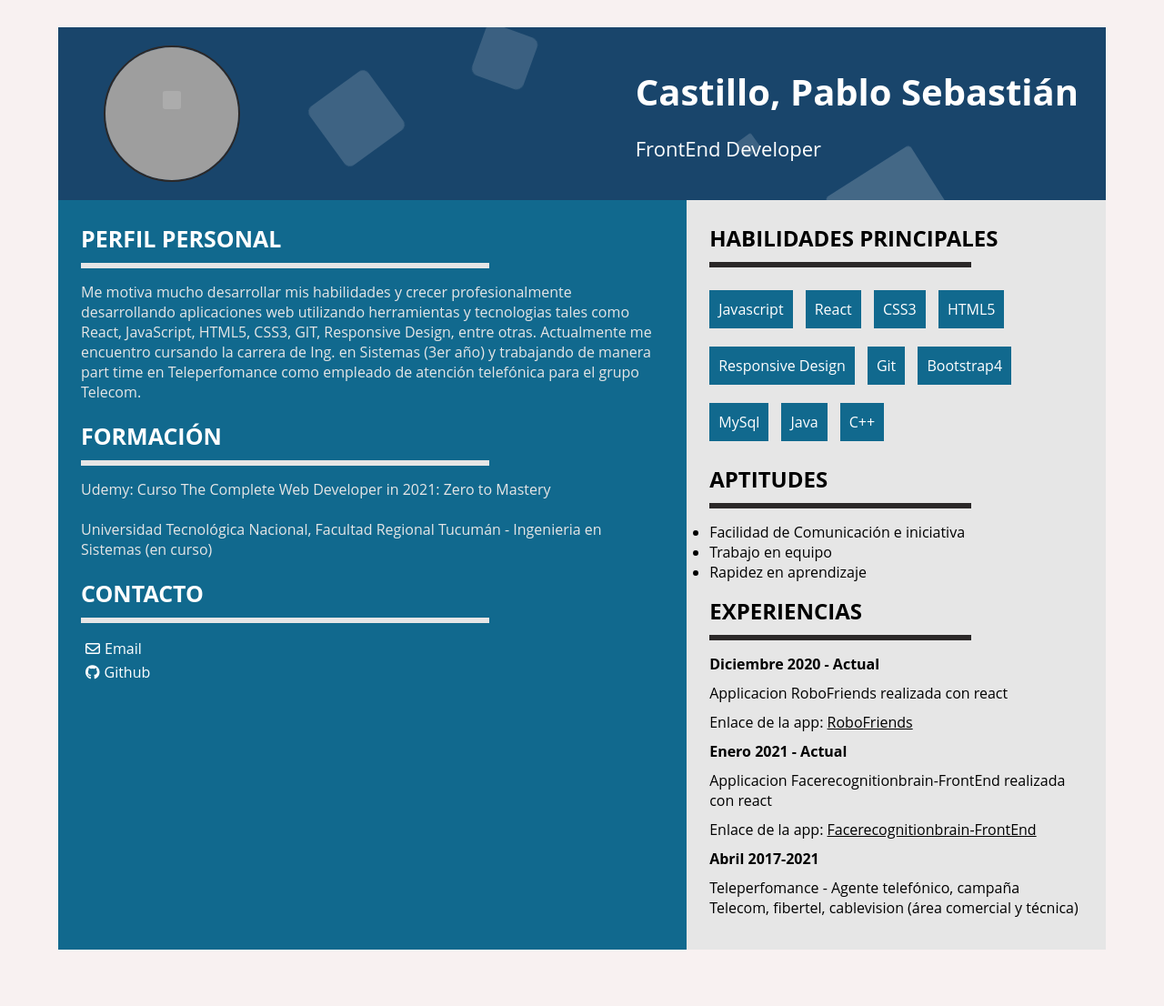
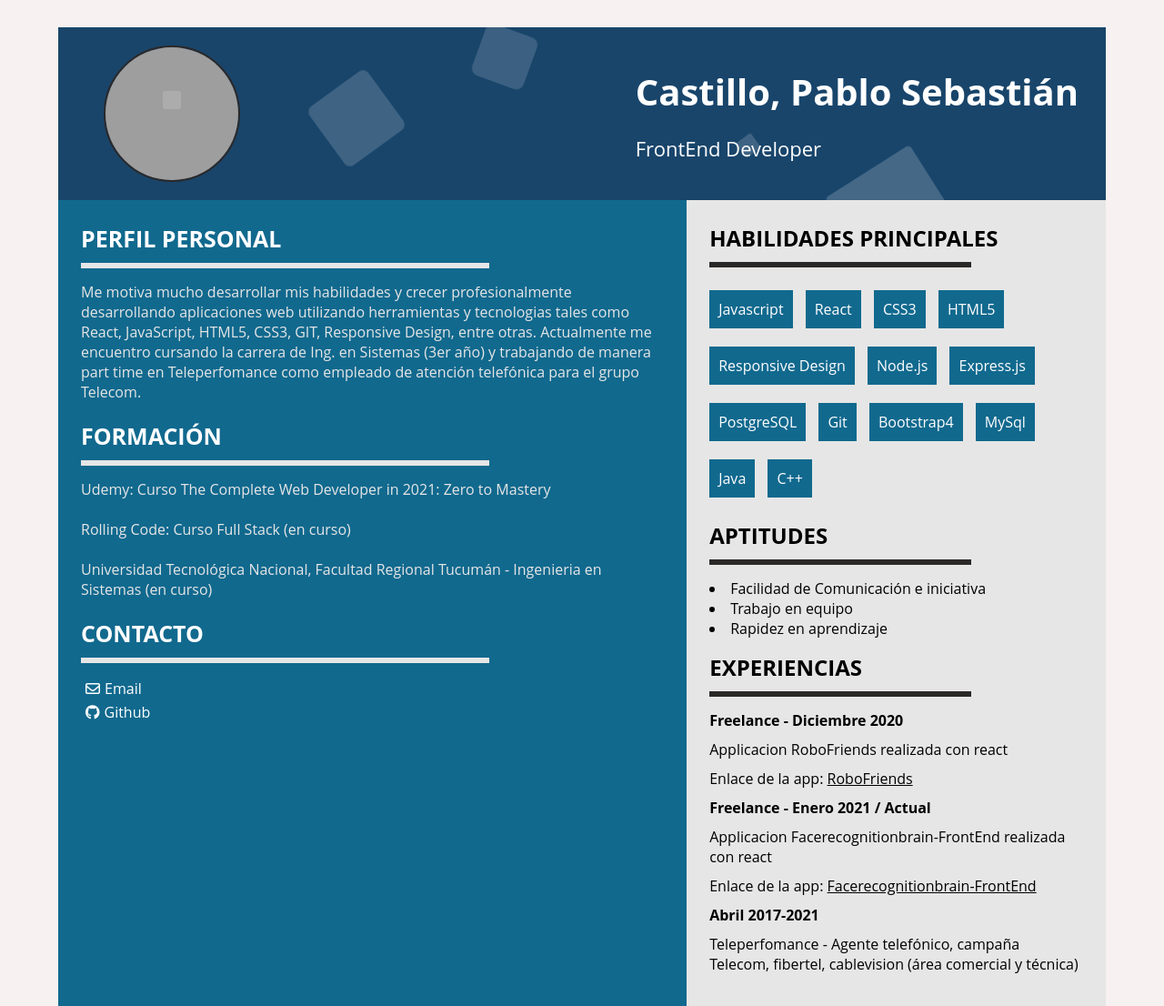
Before and after one commit to psc88/curriculum, a website: page index.html in a window 1280 px wide. Shown: the whole page at 91% size. Before the commit the page ends 1044 px from the top, so only its background shows below. Drawn offline with Linux system fonts and the light colour scheme; grey boxes are pictures that could not be loaded.

Commit message:
Actualizacion de datos

```diff
--- a/css/curriculum.css
+++ b/css/curriculum.css
@@ -55,7 +55,6 @@ header .container {
 .container .date p {
     font-size: 22px;
 }
-
 
 /*----- ----- animacion del fondo ----- -----*/
 
@@ -243,6 +242,10 @@ a {
     padding: 0px;
 }
 
+.main .right-block .aptitudes {
+    list-style-position: inside;
+}
+
 .main .right-block h3 {
     margin-bottom: 10px;
     font-size: 16px;
--- a/index.html
+++ b/index.html
@@ -46,7 +46,8 @@
                 <article class="training">
                     <h2>FORMACIÓN</h2>
                     <hr>
-                    <p>Udemy: Curso The Complete Web Developer in 2021: Zero to Mastery </p><br>
+                    <p>Udemy: Curso The Complete Web Developer in 2021: Zero to Mastery</p><br>
+                    <p>Rolling Code: Curso Full Stack (en curso) </p><br>
                     <p>Universidad Tecnológica Nacional, Facultad Regional Tucumán - Ingenieria en Sistemas (en curso)</p>
                 </article>
                 <article class="training">
@@ -68,6 +69,9 @@
                         <li>CSS3</li>
                         <li>HTML5</li>
                         <li>Responsive Design</li>
+                        <li>Node.js</li>
+                        <li>Express.js</li>
+                        <li>PostgreSQL</li>
                         <li>Git</li>
                         <li>Bootstrap4</li>
                         <li>MySql</li>
@@ -75,6 +79,7 @@
                         <li>C++</li>
                     </ul>
                 </div>
+                <div class="aptitudes">
                     <h2>APTITUDES</h2>
                     <hr>
                       <ul>
@@ -82,14 +87,15 @@
                         <li>Trabajo en equipo</li>
                         <li>Rapidez en aprendizaje</li>
                       </ul>
+                </div>
             </article>
             <article>
                 <h2>EXPERIENCIAS</h2>
                 <hr>
-                <h3>Diciembre 2020 - Actual</h3>
+                <h3>Freelance - Diciembre 2020</h3>
                 <p>Applicacion RoboFriends realizada con react</p>
                 <p>Enlace de la app: <a href="https://psc88.github.io/roboFriends/" target="_blank">RoboFriends</a></p>
-                <h3>Enero 2021 - Actual</h3>
+                <h3>Freelance - Enero 2021 / Actual</h3>
                 <p>Applicacion Facerecognitionbrain-FrontEnd realizada con react</p>
                 <p>Enlace de la app: <a href="https://psc88.github.io/Facerecognitionbrain-FrontEnd/" target="_blank">Facerecognitionbrain-FrontEnd</a></p>
                 <h3>Abril 2017-2021</h3>
```
Also changed, not shown: 1 other file. Lines whose indentation alone changed are shown as unchanged.
